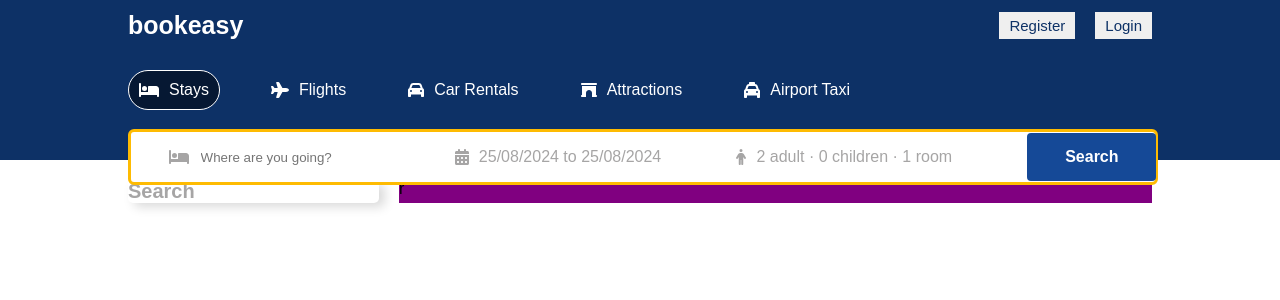
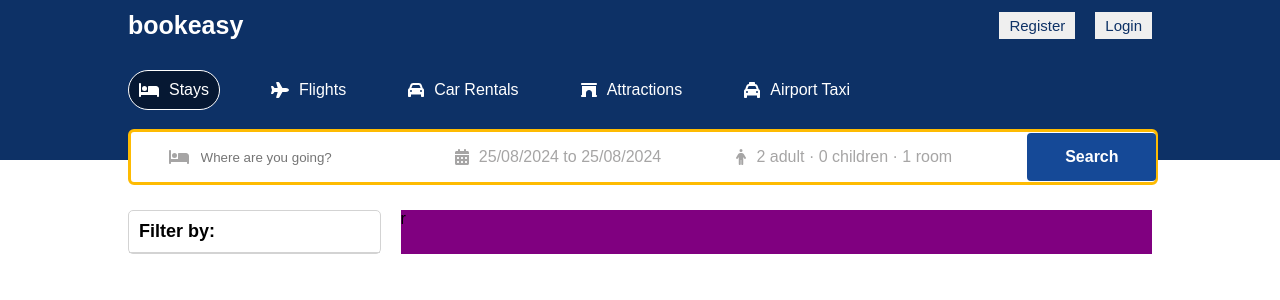
Before and after one commit to aayushmehta01/bookingapp-frontend, a React (Vite) app: page /hotels in a window 1280 px wide. Shown: the top 300 px of the page. Built offline with nearby package versions, Linux system fonts and the light colour scheme; a web font is replaced by a local one.

Commit message:
navigating through pages(/hotels) and sending data in search bar

```diff
--- a/src/components/header/Header.jsx
+++ b/src/components/header/Header.jsx
@@ -6,7 +6,7 @@
 import 'react-date-range/dist/theme/default.css'; // theme css fil
 import SearchBar from '../searchbar/SearchBar.jsx'
 
-const Header = ({type}) => {
+const Header = ({type, prefill}) => {
 
     const [activeIndex, setActiveIndex] = useState(0);
 
@@ -72,7 +72,7 @@
 
             {type === "list" &&
             <div className="headerHero">
-                <SearchBar />
+                <SearchBar prefill={prefill}/>
             </div>
             }
         </div>
--- a/src/components/searchbar/SearchBar.jsx
+++ b/src/components/searchbar/SearchBar.jsx
@@ -4,10 +4,14 @@
 import { faBed, faCalendarDays, faPerson } from '@fortawesome/free-solid-svg-icons'
 import { DateRange } from 'react-date-range';
 import { format } from 'date-fns';
+import { useNavigate } from 'react-router-dom';
 
-const SearchBar = () => {
+const SearchBar = ({ prefill = {} }) => {
     const [openDate, setOpenDate] = useState(false);
-    const [date, setDate] = useState([
+    const [openOptions, setOpenOptions] = useState(false);
+
+    const [destination, setDestination] = useState(prefill.destination || "");
+    const [date, setDate] = useState(prefill.date || [
         {
           startDate: new Date(),
           endDate: new Date(),
@@ -15,8 +19,7 @@
         }
     ]);
 
-    const [openOptions, setOpenOptions] = useState(false);
-    const [options, setOptions] = useState({
+    const [options, setOptions] = useState(prefill.options || {
         adult: 2,
         children: 0,
         room: 1,
@@ -31,18 +34,29 @@
         });
     };
 
+    const navigate = useNavigate();
+
+    const handleSearch = ()=>{
+        navigate("/hotels", {state:{ destination, date, options }})
+    }
 
     return (
     <div className="headerSearch">
         <div className="headerSearchItem">
             <FontAwesomeIcon icon={faBed} className='headerIcon'/>
-            <input type="text"
-            placeholder='Where are you going?' className='headerSearchInput'
+            <input
+            type="text"
+            placeholder='Where are you going?'
+            className='headerSearchInput'
+            value={destination}
+            onChange={e=>setDestination(e.target.value)}
             />
         </div>
         <div className="headerSearchItem" >
             <FontAwesomeIcon icon={faCalendarDays} className='headerIcon'/>
-            <span onClick={()=>setOpenDate(!openDate)} className="headerSearchText">{`${format(date[0].startDate, "dd/MM/yyyy")} to ${format(date[0].endDate, "dd/MM/yyyy")}`}</span>
+            <span onClick={()=>setOpenDate(!openDate)} className="headerSearchText">
+                {`${format(date[0].startDate, "dd/MM/yyyy")} to ${format(date[0].endDate, "dd/MM/yyyy")}`}
+            </span>
             {openDate &&
             <DateRange
                 editableDateInputs={true}
@@ -54,7 +68,9 @@
         </div>
         <div className="headerSearchItem">
             <FontAwesomeIcon icon={faPerson} className='headerIcon'/>
-            <span onClick={()=>setOpenOptions(!openOptions)} className="headerSearchText">{`${options.adult} adult · ${options.children} children · ${options.room} room`}</span>
+            <span onClick={()=>setOpenOptions(!openOptions)} className="headerSearchText">
+                {`${options.adult} adult · ${options.children} children · ${options.room} room`}
+            </span>
             {openOptions &&
             <div className="options">
                 <div className="optionItem">
@@ -106,7 +122,10 @@
         </div>
 
         <div className="headerSearchItem">
-            <button className="headerSearchBtn">Search</button>
+            <button
+            className="headerSearchBtn"
+            onClick={handleSearch}
+            >Search</button>
         </div>
     </div>
   )
--- a/src/pages/list/List.css
+++ b/src/pages/list/List.css
@@ -1,5 +1,5 @@
 .lContainer{
-    margin: 20px;
+    margin-top: 50px;
     display: flex;
     justify-content: center;
 }
@@ -15,9 +15,9 @@
     flex: 1;
     background-color: #fff;
     border-radius: 5px;
-    -webkit-box-shadow: 6px 4px 11px 0px rgba(0,0,0,0.15);
-    -moz-box-shadow: 6px 4px 11px 0px rgba(0,0,0,0.15);
-    box-shadow: 6px 4px 11px 0px rgba(0,0,0,0.15);
+    border: 1px solid lightgray;
+    position: sticky;
+    top: 20px;
 }
 
 .lResult{
@@ -26,6 +26,8 @@
 }
 
 .lTitle{
-    font-size: 20px;
-    color: rgb(166, 165, 165);;
+    font-size: 18px;
+    color: #000;
+    border-bottom: 1px solid lightgray;
+    padding: 10px;
 }
--- a/src/pages/list/List.jsx
+++ b/src/pages/list/List.jsx
@@ -2,17 +2,36 @@
 import Navbar from "../../components/navbar/Navbar.jsx";
 import Header from "../../components/header/Header.jsx";
 import "./List.css";
+import { useLocation } from "react-router-dom";
 
 const List = () => {
-  return (
+
+    const location = useLocation();
+
+    const { destination, date, options } = location.state || {
+        destination: '',
+        date: [
+            {
+                startDate: new Date(),
+                endDate: new Date(),
+                key: 'selection',
+            },
+        ],
+        options: {
+            adult: 2,
+            children: 0,
+            room: 1,
+        },
+    };
+
+    return (
     <div>
 		<Navbar type="list" />
-		<Header type="list" />
+		<Header type="list" prefill={{destination, date, options}}/>
 		<div className="lContainer">
 			<div className="lWrapper">
 				<div className="lSearch">
-					<h1 className="lTitle">Search</h1>
-
+					<h1 className="lTitle">Filter by:</h1>
 				</div>
 				<div className="lResult">r</div>
 			</div>
```
